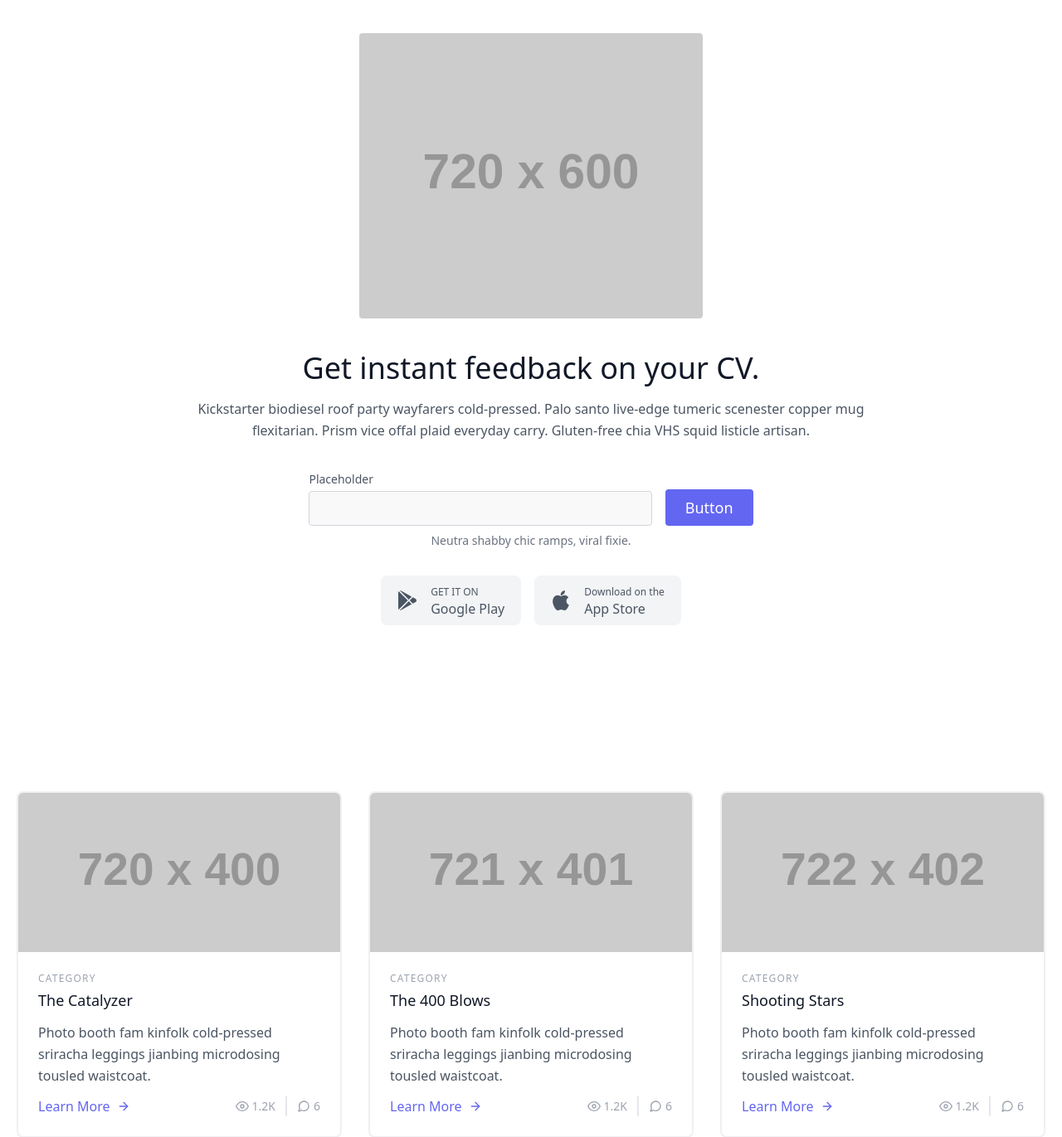
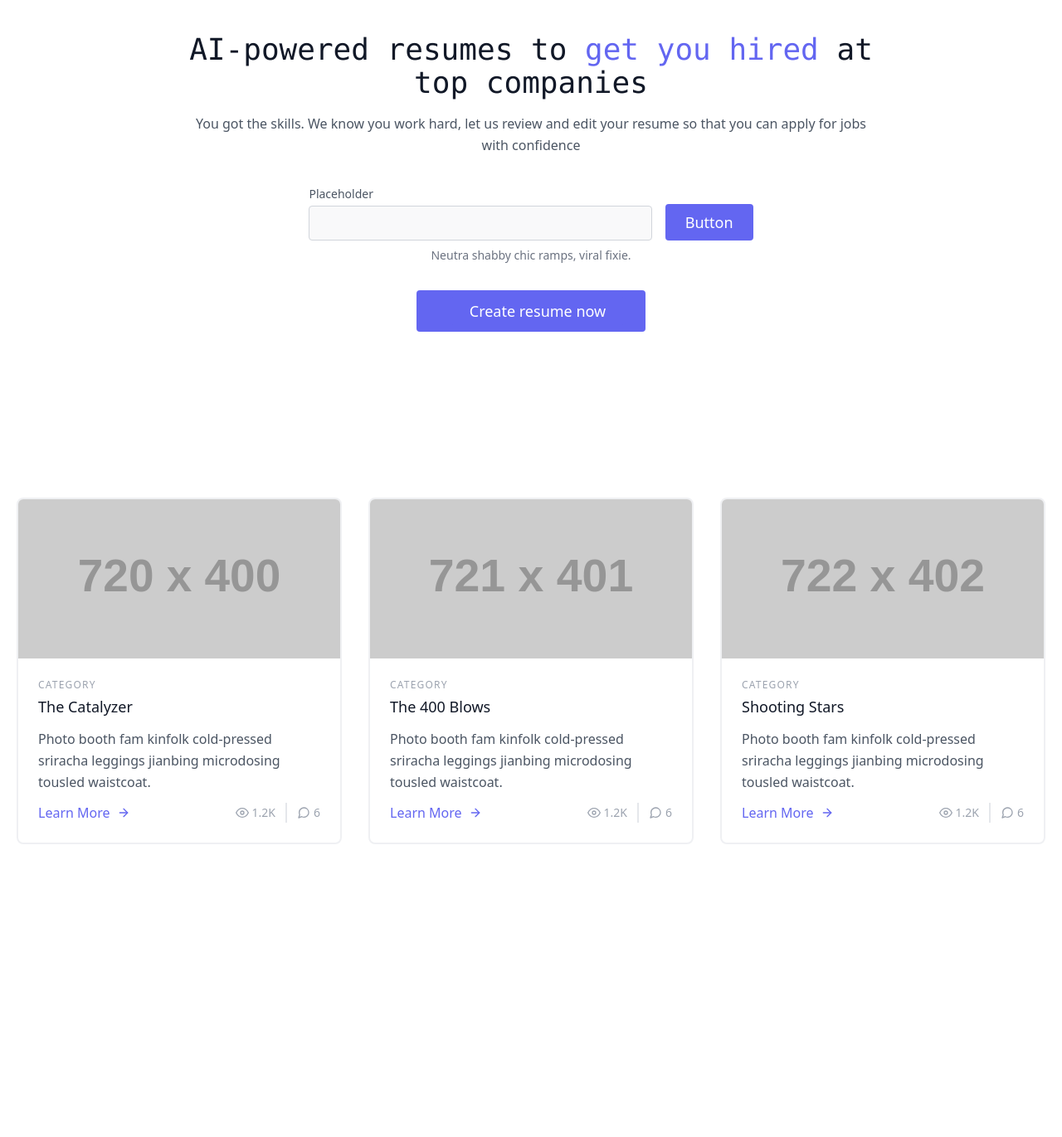
Before and after one commit to Gmatolo/hakazi, a Django app: page / in a window 1280 px wide. Shown: the part 80-1451 px from the top of the page at 83% size. After the commit the page ends 1098 px from the top, so only its background shows below. Run offline with Django 4.2, Linux system fonts and the light colour scheme; grey boxes labelled with a size stand in for pictures from a placeholder-image service; some libraries are stand-ins or nearby versions.

Commit message:
Updates hero section

```diff
--- a/homepage/templates/homepage/home.html
+++ b/homepage/templates/homepage/home.html
@@ -4,14 +4,12 @@
 <!-- Hero Section -->
 <section class="text-gray-600 body-font">
     <div class="container mx-auto flex flex-col px-5 py-10 justify-center items-center">
-        <img class="lg:w-2/6 md:w-3/6 w-5/6 mb-10 object-cover object-center rounded" alt="hero"
-            src="https://dummyimage.com/720x600">
         <div class="w-full md:w-2/3 flex flex-col mb-16 items-center text-center">
-            <h1 class="title-font sm:text-4xl text-3xl mb-4 font-medium text-gray-900">Get instant feedback on your CV.
+            <h1 class="title-font sm:text-4xl text-3xl mb-4 font-medium text-gray-900 font-mono">AI-powered resumes to
+                <span class="text-indigo-500">get you hired</span> at top companies
             </h1>
-            <p class="mb-8 leading-relaxed">Kickstarter biodiesel roof party wayfarers cold-pressed. Palo santo
-                live-edge tumeric scenester copper mug flexitarian. Prism vice offal plaid everyday carry. Gluten-free
-                chia VHS squid listicle artisan.</p>
+            <p class="mb-8 leading-relaxed">You got the skills. We know you work hard, let us review and edit your
+                resume so that you can apply for jobs with confidence </p>
             <div class="flex w-full justify-center items-end">
                 <div class="relative mr-4 lg:w-full xl:w-1/2 w-2/4 md:w-full text-left">
                     <label for="hero-field" class="leading-7 text-sm text-gray-600">Placeholder</label>
@@ -20,34 +18,16 @@
                 </div>
                 <button
                     class="inline-flex text-white bg-indigo-500 border-0 py-2 px-6 focus:outline-none hover:bg-indigo-600 rounded text-lg">Button</button>
+                    <img src="" alt="">
             </div>
             <p class="text-sm mt-2 text-gray-500 mb-8 w-full">Neutra shabby chic ramps, viral fixie.</p>
             <div class="flex">
                 <button
-                    class="bg-gray-100 inline-flex py-3 px-5 rounded-lg items-center hover:bg-gray-200 focus:outline-none">
-                    <svg xmlns="http://www.w3.org/2000/svg" fill="currentColor" class="w-6 h-6" viewBox="0 0 512 512">
-                        <path
-                            d="M99.617 8.057a50.191 50.191 0 00-38.815-6.713l230.932 230.933 74.846-74.846L99.617 8.057zM32.139 20.116c-6.441 8.563-10.148 19.077-10.148 30.199v411.358c0 11.123 3.708 21.636 10.148 30.199l235.877-235.877L32.139 20.116zM464.261 212.087l-67.266-37.637-81.544 81.544 81.548 81.548 67.273-37.64c16.117-9.03 25.738-25.442 25.738-43.908s-9.621-34.877-25.749-43.907zM291.733 279.711L60.815 510.629c3.786.891 7.639 1.371 11.492 1.371a50.275 50.275 0 0027.31-8.07l266.965-149.372-74.849-74.847z">
-                        </path>
-                    </svg>
-                    <span class="ml-4 flex items-start flex-col leading-none">
-                        <span class="text-xs text-gray-600 mb-1">GET IT ON</span>
-                        <span class="title-font font-medium">Google Play</span>
-                    </span>
-                </button>
-                <button
-                    class="bg-gray-100 inline-flex py-3 px-5 rounded-lg items-center ml-4 hover:bg-gray-200 focus:outline-none">
-                    <svg xmlns="http://www.w3.org/2000/svg" fill="currentColor" class="w-6 h-6" viewBox="0 0 305 305">
-                        <path
-                            d="M40.74 112.12c-25.79 44.74-9.4 112.65 19.12 153.82C74.09 286.52 88.5 305 108.24 305c.37 0 .74 0 1.13-.02 9.27-.37 15.97-3.23 22.45-5.99 7.27-3.1 14.8-6.3 26.6-6.3 11.22 0 18.39 3.1 25.31 6.1 6.83 2.95 13.87 6 24.26 5.81 22.23-.41 35.88-20.35 47.92-37.94a168.18 168.18 0 0021-43l.09-.28a2.5 2.5 0 00-1.33-3.06l-.18-.08c-3.92-1.6-38.26-16.84-38.62-58.36-.34-33.74 25.76-51.6 31-54.84l.24-.15a2.5 2.5 0 00.7-3.51c-18-26.37-45.62-30.34-56.73-30.82a50.04 50.04 0 00-4.95-.24c-13.06 0-25.56 4.93-35.61 8.9-6.94 2.73-12.93 5.09-17.06 5.09-4.64 0-10.67-2.4-17.65-5.16-9.33-3.7-19.9-7.9-31.1-7.9l-.79.01c-26.03.38-50.62 15.27-64.18 38.86z">
-                        </path>
-                        <path
-                            d="M212.1 0c-15.76.64-34.67 10.35-45.97 23.58-9.6 11.13-19 29.68-16.52 48.38a2.5 2.5 0 002.29 2.17c1.06.08 2.15.12 3.23.12 15.41 0 32.04-8.52 43.4-22.25 11.94-14.5 17.99-33.1 16.16-49.77A2.52 2.52 0 00212.1 0z">
-                        </path>
-                    </svg>
-                    <span class="ml-4 flex items-start flex-col leading-none">
-                        <span class="text-xs text-gray-600 mb-1">Download on the</span>
-                        <span class="title-font font-medium">App Store</span>
+                    class="mx-2 inline-flex text-white bg-indigo-500 border-0 py-2 px-6 focus:outline-none hover:bg-indigo-600 rounded text-lg">
+                    <span
+                        class="ml-4 flex items-start flex-col leading-none inline-flex text-white bg-indigo-500 border-0 py-2 px-6 focus:outline-none hover:bg-indigo-600 rounded text-lg">
+
+                        <span class="title-font font-medium ">Create resume now</span>
                     </span>
                 </button>
             </div>
```
